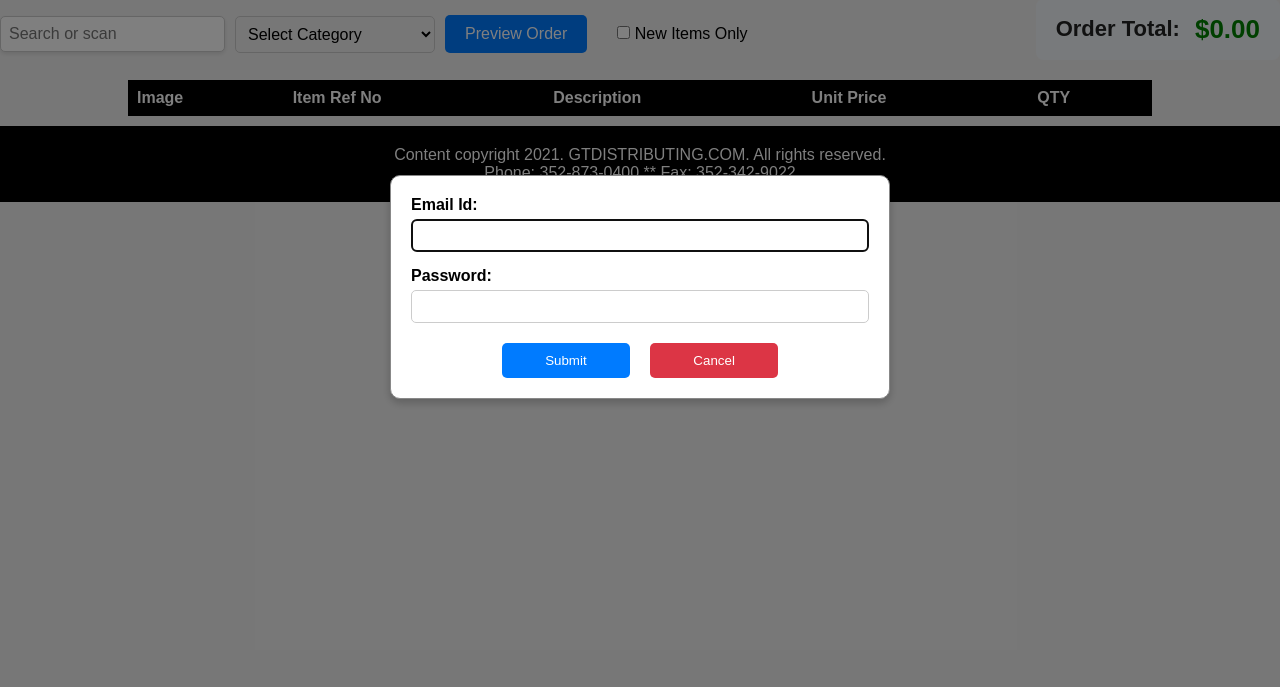
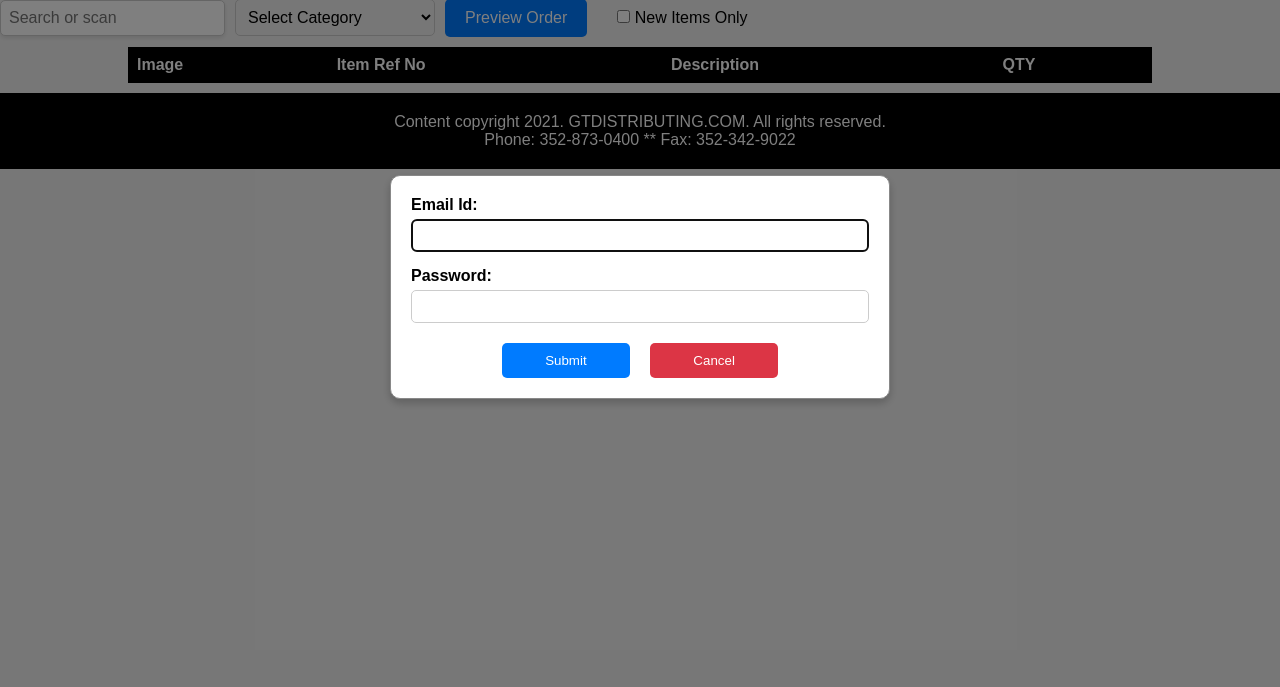
Before and after one commit to Lavesh-29/gtdistributing, a Java web app: page /order in a window 1280 px wide. Shown: the part 113-800 px from the top of the page. Run offline with Spring Boot 4, a stand-in JSP engine, Linux system fonts and the light colour scheme; data that the repository does not hold is empty; some of the project's set-up classes (security, data sources, template engines, error pages and the like) are left out, and stand-ins take their place.

Commit message:
update index.html

```diff
--- a/src/main/resources/templates/Order/index.html
+++ b/src/main/resources/templates/Order/index.html
@@ -391,24 +391,6 @@
                 gap: 10px;
             }
         }
-        .order-total-container {
-    display: flex;
-    justify-content: flex-end;
-    align-items: center;
-    gap: 15px;
-    padding: 15px 20px;
-    margin-bottom: 10px;
-    background: #f2f6fa;
-    border-radius: 8px;
-    font-size: 22px;
-    font-weight: bold;
-    color: #222;
-}
-
-#orderTotal {
-    color: #008000;
-    font-size: 26px;
-}
     </style>
 
 </head>
@@ -495,22 +477,15 @@
         <label style="margin-left: 20px;">
             <input type="checkbox" id="newOnlyCheckbox" onchange="filterByCategory()"> New Items Only
         </label>
-        <div class="order-total-container" style="margin-left: auto; white-space: nowrap;">
-            <span>Order Total:</span>
-            <span id="orderTotal">$0.00</span>
-        </div>
 <!--        <button id="dealsButton" onclick="openDeals()" style="flex: none;">Deals</button>-->
     </div>
-
     <table id="productTable">
         <thead>
         <tr>
             <th>Image</th>
             <th>Item Ref No</th>
             <th>Description</th>
-            <th>Unit Price</th>
             <th>QTY</th>
-
         </tr>
         </thead>
 
@@ -538,8 +513,6 @@
 
             <td th:text="${product.item_Ref}"></td>
             <td th:text="${product.description}"></td>
-            <!-- Sell Unit Price -->
-            <td th:text="${product.sell_Unit_Price != null ? '$' + product.sell_Unit_Price : '$0.00'}"></td>
 
             <td>
                 <div class="quantity-container">
@@ -1011,7 +984,7 @@ function changeQuantity(button, delta) {
 
     // Save to localStorage here:
     updateLocalStorage(input.closest('tr').cells[1].textContent, newQty);
-calculateOrderTotal();
+
 }
 function updateLocalStorage(itemRef, quantity) {
                              let orderItems = JSON.parse(localStorage.getItem('orderItems')) || {};
@@ -1142,7 +1115,7 @@ function updateQuantity(itemRef, change) {
         removeItem(itemRef);
         return;
     }
-calculateOrderTotal();
+
     // ✅ Sync with main table and update preview
     qtyElement.innerText = newQty;
     matchedRow.querySelector(".quantity-input").value = newQty;
@@ -1211,7 +1184,7 @@ function handleManualQuantityChange(input) {
 
     const categoryMatch = selectedCategory === "" || category === selectedCategory;
     const newItemMatch = !newOnly || isNew;
-calculateOrderTotal();
+
     row.style.display = (categoryMatch && newItemMatch) ? "" : "none";
   });
 }
@@ -1222,62 +1195,69 @@ calculateOrderTotal();
                              searchTimeout = setTimeout(searchProducts, 300);
                          }
 
+
+
 function searchProducts() {
     const input = document.getElementById("searchInput");
     const filter = input.value.trim().toUpperCase();
     const table = document.getElementById("productTable");
     const rows = table.getElementsByTagName("tr");
+
     let itemFound = false;
-    const isScan = filter.length >= 10 && !filter.includes(' ');
 
-    // Get all promotion elements by their class name
+    // Only treat a 12- or 13-digit value as a barcode scan
+    const isScan = /^\d{12,13}$/.test(filter);
+
+    // Show promotions only when search is empty
     const promoElements = document.querySelectorAll(".order-rule");
 
-    // Loop through the list of promotion elements and hide/show them
     promoElements.forEach(promo => {
-        promo.style.display = (filter === "") ? "" : "none";
+        promo.style.display = filter === "" ? "" : "none";
     });
 
     for (let i = 1; i < rows.length; i++) {
         const row = rows[i];
+
         const tdItemRef = row.getElementsByTagName("td")[1];
         const tdDescription = row.getElementsByTagName("td")[2];
+
         const upc = row.getAttribute("data-upc");
+
         const qtyInput = row.querySelector("td input");
 
-        if (filter === "") {
-            row.style.display = ""; // Show all rows when filter is empty
+        if (!tdItemRef || !tdDescription) {
             continue;
         }
 
-        if (tdItemRef && tdDescription) {
         const txtItemRef = tdItemRef.textContent.trim().toUpperCase();
         const txtDescription = tdDescription.textContent.trim().toUpperCase();
         const upcValue = upc ? upc.trim().toUpperCase() : "";
 
-            const searchTerms = filter.split(/\s+/);
-            const matchesSearch = searchTerms.every(term =>
-                txtItemRef.includes(term) ||
-                txtDescription.includes(term) ||
-                upcValue.includes(term)
-            );
+        // Progressive starts-with search
+        const matchesSearch =
+            filter === "" ||
+            txtItemRef.startsWith(filter) ||
+            txtDescription.startsWith(filter) ||
+            upcValue.startsWith(filter);
+
+        row.style.display = matchesSearch ? "" : "none";
 
         if (matchesSearch) {
             itemFound = true;
-                row.style.display = "";
 
+            // Process barcode scan
             if (isScan) {
                 const quantity = parseInt(row.dataset.quantity) || 0;
                 const qtyLimit = parseInt(row.dataset.qtyLimit) || 0;
 
-                    if (quantity === 0) {
+                if (quantity <= 0) {
                     alert(`Sorry, ${txtDescription} is temporarily out of stock.`);
                     return;
                 }
 
                 if (qtyInput) {
-                        let currentQty = parseInt(qtyInput.value) || 0;
-                        let newQty = currentQty + 1;
+                    const currentQty = parseInt(qtyInput.value) || 0;
+                    const newQty = currentQty + 1;
 
                     if (newQty > qtyLimit) {
                         alert(`Only ${qtyLimit} allowed per order for ${txtDescription}.`);
@@ -1289,10 +1269,7 @@ function searchProducts() {
                 }
 
                 input.value = "";
-                    break; // Exit loop after processing scanned item
-                }
-            } else {
-                row.style.display = "none";
+                break;
             }
         }
     }
@@ -1302,11 +1279,10 @@ function searchProducts() {
     }
 
     if (!isScan) {
-        console.log("Manual search performed. No item added.");
+        console.log("Manual search performed.");
     }
 
     input.focus();
-    console.log(isScan ? "Scanned item processed." : "Manual search performed.");
 }
 let codeReader;
 let scannerOpen = false;
@@ -1437,27 +1413,11 @@ if (cameraBtn) cameraBtn.addEventListener("click", toggleScanner);
 document.addEventListener("DOMContentLoaded", () => {
     if (cameraBtn && !isMobileDevice()) cameraBtn.style.display = "none";
 });
-function calculateOrderTotal() {
-    let total = 0;
 
-    document.querySelectorAll("#productTable tbody tr").forEach(row => {
-        let price = parseFloat(row.dataset.sellUnitPrice) || 0;
-
-        let quantityInput = row.querySelector(".quantity-input");
-        let quantity = parseFloat(quantityInput.value) || 0;
-
-        total += price * quantity;
-    });
-
-    document.getElementById("orderTotal").textContent =
-        "$" + total.toFixed(2);
-}
 window.addEventListener('beforeunload', () => {
     sessionStorage.removeItem('isAuthenticated');
 });
- document.addEventListener("DOMContentLoaded", function() {
-        calculateOrderTotal();
-    })
+
 </script>
 </body>
 </html>
```
Also changed, not shown: src/main/resources/templates/Product/index.html (+110 -65 lines). Lines whose indentation alone changed are shown as unchanged.
